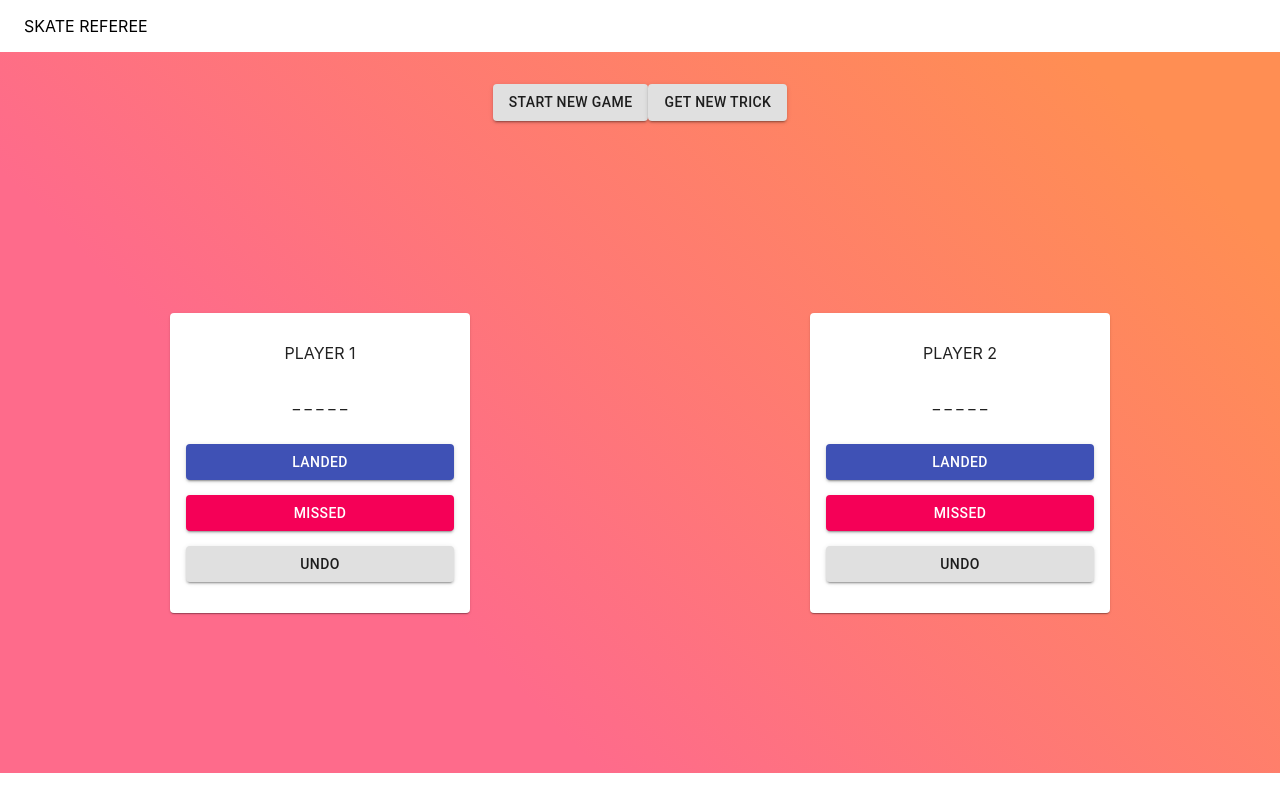
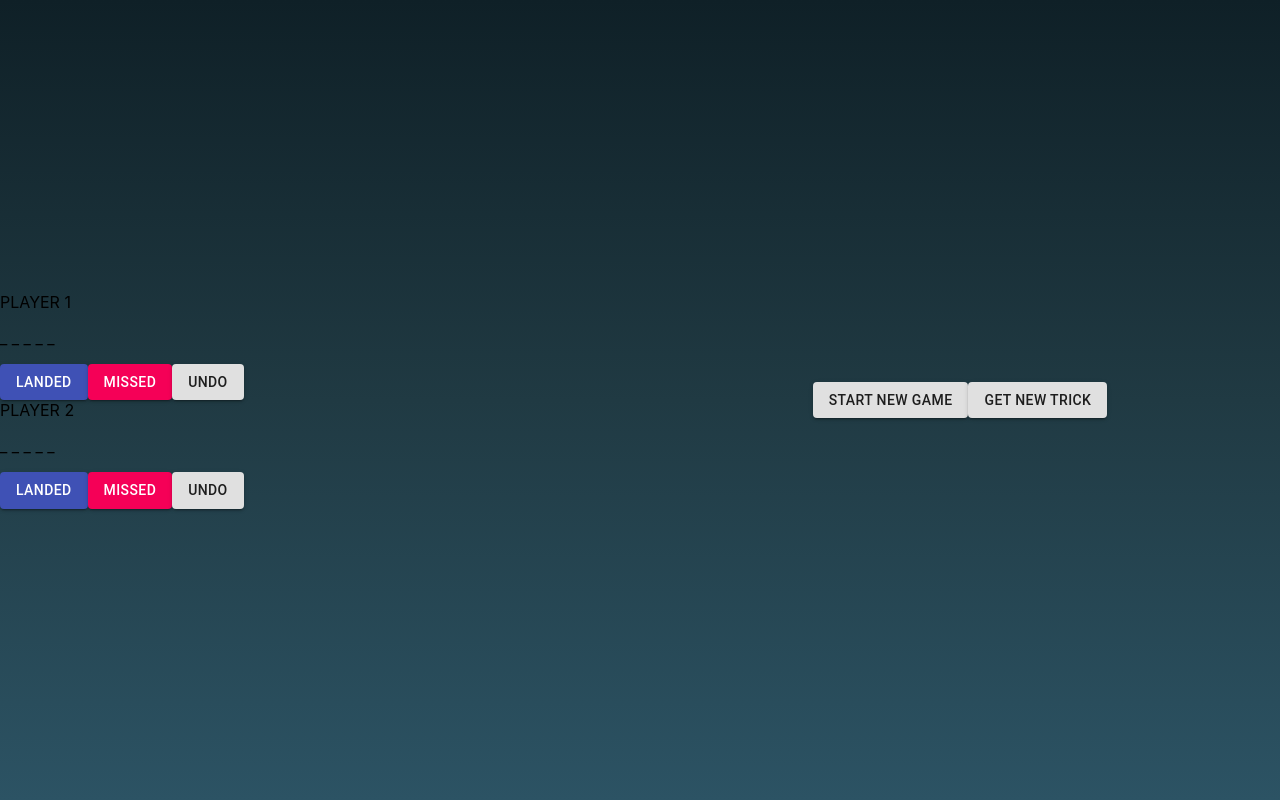
Before and after one commit to daryllcapistrano/skate-referee, a React (Create React App) app: page / in a window 1280 px wide. Built offline with nearby package versions, Linux system fonts and the light colour scheme.

Commit message:
remove card component to clean up UI

```diff
--- a/src/App.js
+++ b/src/App.js
@@ -1,11 +1,11 @@
 // import "./App.css";
-import Header from "./components/Header";
+// import Header from "./components/Header";
 import { Gameboard } from "./components/Displays";
 
 function App() {
   return (
     <div>
-      <Header />
+      {/* <Header /> */}
       <Gameboard />
     </div>
   );
--- a/src/components/Displays/Gameboard.js
+++ b/src/components/Displays/Gameboard.js
@@ -1,5 +1,5 @@
 import { useState } from "react";
-import { Button, Card, Container, Grid } from "@material-ui/core";
+import { Button, Container, Grid } from "@material-ui/core";
 import { makeStyles } from "@material-ui/core/styles";
 import { Scoreboard } from "./index";
 import { trick, stance } from "../../data/tricks";
@@ -73,25 +73,6 @@ export default function Gameboard() {
 
   return (
     <Container className={classes.root} disableGutters={true}>
-      <div style={{ textAlign: `center`, padding: `2em` }}>
-        <Button
-          color="default"
-          variant="contained"
-          onClick={resetGame}
-          // disabled={!disabled}
-        >
-          Start New Game
-        </Button>
-        <Button
-          color="default"
-          variant="contained"
-          onClick={GetTrickSuggestion}
-          // disabled={!disabled}
-        >
-          get new trick
-        </Button>
-      </div>
-      <div>{suggestedTrick}</div>
       <Grid
         container
         className={classes.container}
@@ -100,7 +81,6 @@ export default function Gameboard() {
         alignItems="center"
       >
         <Grid item xs={12} sm={6}>
-          <Card className={classes.card}>
           <div>PLAYER 1</div>
           <Scoreboard playerOne={playerOne} />
           <Button
@@ -122,10 +102,6 @@ export default function Gameboard() {
           <Button color="default" variant="contained" onClick={undoPlayerOne}>
             undo
           </Button>
-          </Card>
-        </Grid>
-        <Grid item xs={12} sm={6}>
-          <Card className={classes.card}>
           <div>PLAYER 2</div>
           <Scoreboard playerTwo={playerTwo} />
           <Button
@@ -147,7 +123,26 @@ export default function Gameboard() {
           <Button color="default" variant="contained" onClick={undoPlayerTwo}>
             undo
           </Button>
-          </Card>
+        </Grid>
+        <Grid item xs={12} sm={6}>
+          <div style={{ textAlign: `center` }}>
+            <Button
+              color="default"
+              variant="contained"
+              onClick={resetGame}
+              // disabled={!disabled}
+            >
+              Start New Game
+            </Button>
+            <Button
+              color="default"
+              variant="contained"
+              onClick={GetTrickSuggestion}
+            >
+              get new trick
+            </Button>
+          </div>
+          <div>{suggestedTrick}</div>
         </Grid>
       </Grid>
     </Container>
@@ -156,12 +151,14 @@ export default function Gameboard() {
 
 const useStyles = makeStyles({
   root: {
-    background: "linear-gradient(45deg, #FE6B8B 30%, #FF8E53 90%)",
+    background:
+      "linear-gradient(to top, #2C5364, #203A43, #0F2027)" /* W3C, IE 10+/ Edge, Firefox 16+, Chrome 26+, Opera 12+, Safari 7+ */,
+
     maxWidth: "100%",
   },
   container: {
     height: "100%",
-    minHeight: "calc(100vh - 180px)",
+    minHeight: "100vh",
   },
   card: {
     display: "flex",
@@ -170,7 +167,5 @@ const useStyles = makeStyles({
     textAlign: "center",
     margin: "0 auto",
     padding: "1em",
-    height: "268px",
-    width: "268px",
   },
 });
```
Lines whose indentation alone changed are shown as unchanged.
